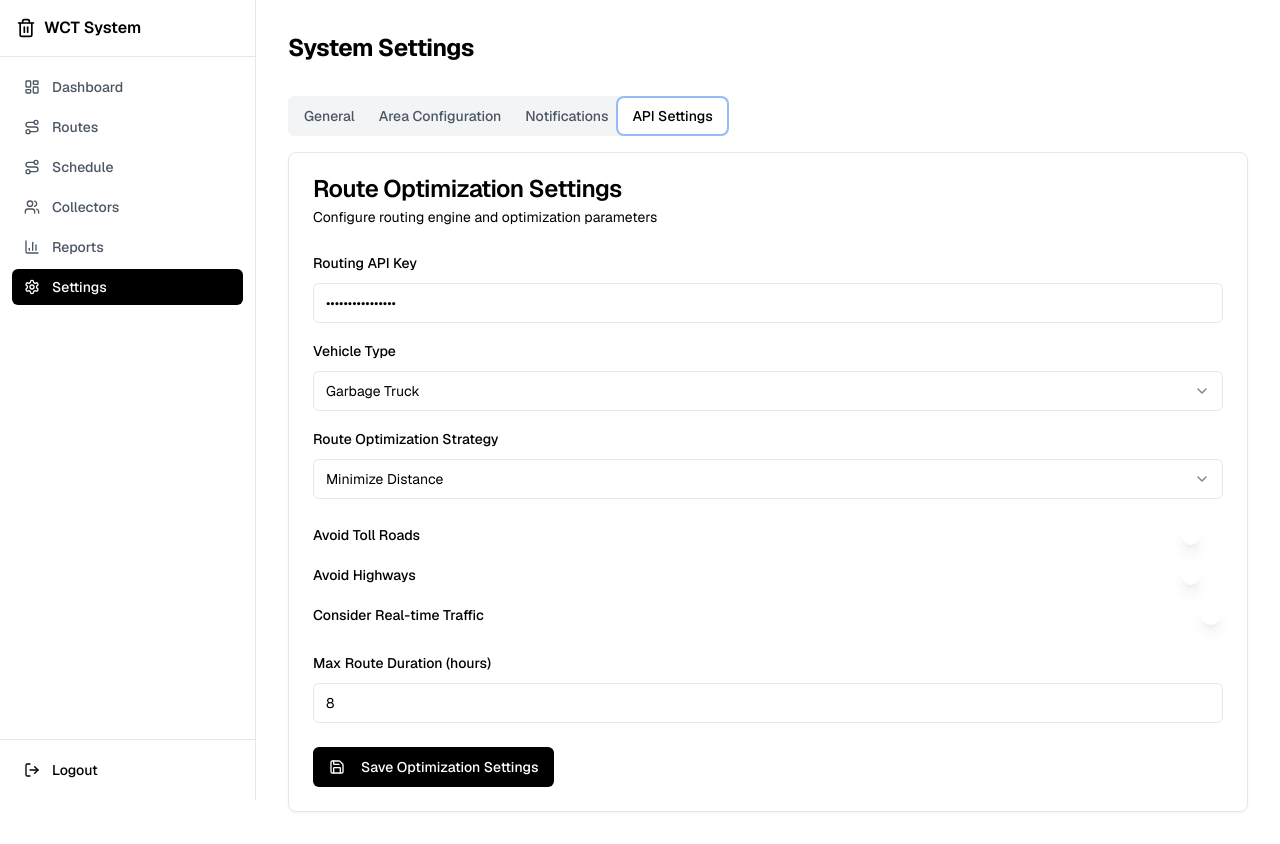
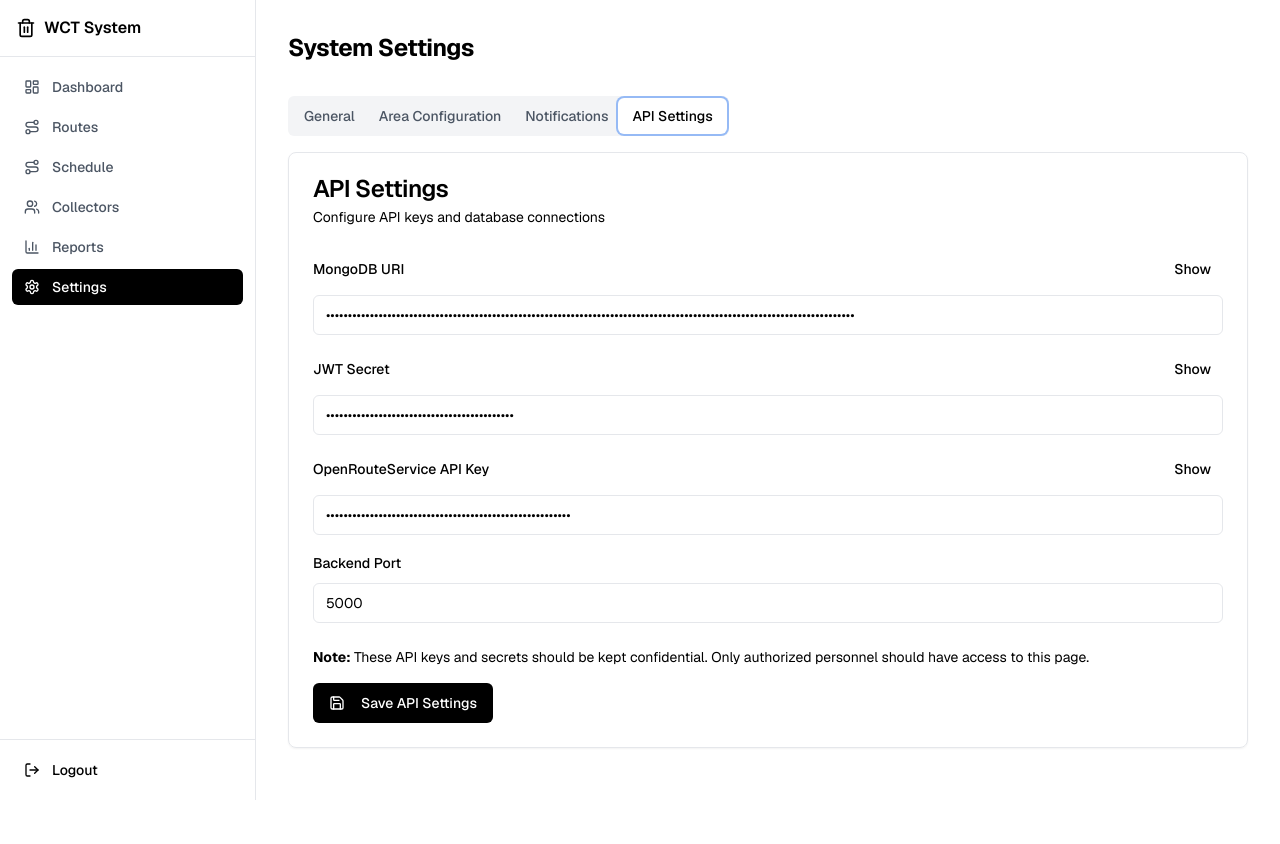
Before and after one commit to GaruVA/wctsystem-admin, a Next.js app: page /dashboard/settings in a window 1280 px wide. Both pictures are taken after a click on the tab "API Settings". After the commit the page ends 800 px from the top, so only its background shows below. Built offline with nearby package versions, Linux system fonts and the light colour scheme.

Commit message:
update switch component styles

```diff
--- a/app/dashboard/settings/page.tsx
+++ b/app/dashboard/settings/page.tsx
@@ -10,8 +10,15 @@ import { Switch } from "@/components/ui/switch"
 import { Slider } from "@/components/ui/slider"
 import { Select, SelectContent, SelectItem, SelectTrigger, SelectValue } from "@/components/ui/select"
 import { Save, Upload } from "lucide-react"
+import { useState } from "react"
 
 export default function SettingsPage() {
+  const [showSecrets, setShowSecrets] = useState({
+    mongodb: false,
+    jwt: false,
+    ors: false
+  });
+
   return (
       <div className="flex flex-col gap-4 p-4 md:gap-8 md:p-8">
         <div className="flex items-center justify-between">
@@ -23,7 +30,7 @@ export default function SettingsPage() {
             <TabsTrigger value="general">General</TabsTrigger>
             <TabsTrigger value="collection">Area Configuration</TabsTrigger>
             <TabsTrigger value="alerts">Notifications</TabsTrigger>
-            <TabsTrigger value="optimization">API Settings</TabsTrigger>
+            <TabsTrigger value="api">API Settings</TabsTrigger>
           </TabsList>
 
           <TabsContent value="general" className="space-y-4">
@@ -46,21 +53,8 @@ export default function SettingsPage() {
                   <Input id="admin-email" type="email" defaultValue="admin@wctsystem.com" />
                 </div>
                 <div className="flex items-center justify-between space-y-0">
-                  <Label htmlFor="dark-mode">Dark Mode</Label>
-                  <Switch id="dark-mode" />
-                </div>
-                <div className="flex items-center justify-between space-y-0">
-                  <Label htmlFor="notifications">Enable System Notifications</Label>
+                  <Label htmlFor="notifications">Enable Notifications</Label>
                   <Switch id="notifications" defaultChecked />
-                </div>
-                <div className="space-y-2 pt-2">
-                  <Label htmlFor="logo-upload">Company Logo</Label>
-                  <div className="flex gap-2">
-                    <Input id="logo-upload" type="file" />
-                    <Button variant="outline" size="icon">
-                      <Upload className="h-4 w-4" />
-                    </Button>
-                  </div>
                 </div>
               </CardContent>
               <CardFooter>
@@ -153,18 +147,6 @@ export default function SettingsPage() {
                   <Label htmlFor="sms-alerts">SMS Alerts</Label>
                   <Switch id="sms-alerts" />
                 </div>
-                <div className="flex items-center justify-between space-y-0">
-                  <Label htmlFor="dashboard-alerts">Dashboard Alerts</Label>
-                  <Switch id="dashboard-alerts" defaultChecked />
-                </div>
-                <div className="flex items-center justify-between space-y-0">
-                  <Label htmlFor="collector-notifications">Driver Mobile Notifications</Label>
-                  <Switch id="collector-notifications" defaultChecked />
-                </div>
-                <div className="space-y-2 pt-2">
-                  <Label htmlFor="alert-emails">Additional Alert Recipients</Label>
-                  <Input id="alert-emails" placeholder="Email addresses separated by commas" />
-                </div>
               </CardContent>
               <CardFooter>
                 <Button>
@@ -175,69 +157,82 @@ export default function SettingsPage() {
             </Card>
           </TabsContent>
 
-          <TabsContent value="optimization" className="space-y-4">
+          <TabsContent value="api" className="space-y-4">
             <Card>
               <CardHeader>
-                <CardTitle>Route Optimization Settings</CardTitle>
-                <CardDescription>Configure routing engine and optimization parameters</CardDescription>
+                <CardTitle>API Settings</CardTitle>
+                <CardDescription>Configure API keys and database connections</CardDescription>
               </CardHeader>
               <CardContent className="space-y-4">
                 <div className="space-y-2">
-                  <Label htmlFor="api-key">Routing API Key</Label>
-                  <Input id="api-key" type="password" defaultValue="••••••••••••••••" />
+                  <div className="flex items-center justify-between">
+                    <Label htmlFor="mongodb-uri">MongoDB URI</Label>
+                    <Button
+                      variant="ghost"
+                      size="sm"
+                      onClick={() => setShowSecrets({...showSecrets, mongodb: !showSecrets.mongodb})}
+                    >
+                      {showSecrets.mongodb ? "Hide" : "Show"}
+                    </Button>
+                  </div>
+                  <Input
+                    id="mongodb-uri"
+                    type={showSecrets.mongodb ? "text" : "password"}
+                    defaultValue="mongodb+srv://garukaassalaarachchi:RJL8J7ZEnsNzycnt@db.fbree.mongodb.net/wctsystem?retryWrites=true&w=majority&appName=DB"
+                  />
                 </div>
                 <div className="space-y-2">
-                  <Label>Vehicle Type</Label>
-                  <Select defaultValue="garbage-truck">
-                    <SelectTrigger>
-                      <SelectValue placeholder="Select vehicle type" />
-                    </SelectTrigger>
-                    <SelectContent>
-                      <SelectItem value="garbage-truck">Garbage Truck</SelectItem>
-                      <SelectItem value="pickup-truck">Pickup Truck</SelectItem>
-                      <SelectItem value="compact-vehicle">Compact Vehicle</SelectItem>
-                    </SelectContent>
-                  </Select>
+                  <div className="flex items-center justify-between">
+                    <Label htmlFor="jwt-secret">JWT Secret</Label>
+                    <Button
+                      variant="ghost"
+                      size="sm"
+                      onClick={() => setShowSecrets({...showSecrets, jwt: !showSecrets.jwt})}
+                    >
+                      {showSecrets.jwt ? "Hide" : "Show"}
+                    </Button>
+                  </div>
+                  <Input
+                    id="jwt-secret"
+                    type={showSecrets.jwt ? "text" : "password"}
+                    defaultValue="H9igabBAKjzwJoXzepsNHfXo4DAOEvXzSPa-jLq9YUc"
+                  />
                 </div>
                 <div className="space-y-2">
-                  <Label>Route Optimization Strategy</Label>
-                  <Select defaultValue="distance">
-                    <SelectTrigger>
-                      <SelectValue placeholder="Select strategy" />
-                    </SelectTrigger>
-                    <SelectContent>
-                      <SelectItem value="distance">Minimize Distance</SelectItem>
-                      <SelectItem value="time">Minimize Time</SelectItem>
-                      <SelectItem value="balanced">Balanced Approach</SelectItem>
-                      <SelectItem value="fill-priority">Fill Level Priority</SelectItem>
-                    </SelectContent>
-                  </Select>
+                  <div className="flex items-center justify-between">
+                    <Label htmlFor="ors-api-key">OpenRouteService API Key</Label>
+                    <Button
+                      variant="ghost"
+                      size="sm"
+                      onClick={() => setShowSecrets({...showSecrets, ors: !showSecrets.ors})}
+                    >
+                      {showSecrets.ors ? "Hide" : "Show"}
+                    </Button>
+                  </div>
+                  <Input
+                    id="ors-api-key"
+                    type={showSecrets.ors ? "text" : "password"}
+                    defaultValue="5b3ce3597851110001cf62489d3650ef4f0f47a9b852b45571dc18ed"
+                  />
                 </div>
-                <div className="flex items-center justify-between space-y-0 pt-2">
-                  <Label htmlFor="avoid-tolls">Avoid Toll Roads</Label>
-                  <Switch id="avoid-tolls" />
-                </div>
-                <div className="flex items-center justify-between space-y-0">
-                  <Label htmlFor="avoid-highways">Avoid Highways</Label>
-                  <Switch id="avoid-highways" />
-                </div>
-                <div className="flex items-center justify-between space-y-0">
-                  <Label htmlFor="real-time-traffic">Consider Real-time Traffic</Label>
-                  <Switch id="real-time-traffic" defaultChecked />
-                </div>
-                <div className="space-y-2 pt-2">
-                  <Label>Max Route Duration (hours)</Label>
-                  <Input type="number" defaultValue="8" />
+                <div className="space-y-2">
+                  <Label htmlFor="backend-port">Backend Port</Label>
+                  <Input id="backend-port" type="number" defaultValue="5000" />
                 </div>
               </CardContent>
-              <CardFooter>
+              <CardFooter className="flex flex-col items-start gap-4">
+                <div className="text-sm text-muted-foreground">
+                  <strong>Note:</strong> These API keys and secrets should be kept confidential.
+                  Only authorized personnel should have access to this page.
+                </div>
                 <Button>
                   <Save className="mr-2 h-4 w-4" />
-                  Save Optimization Settings
+                  Save API Settings
                 </Button>
               </CardFooter>
             </Card>
           </TabsContent>
+
         </Tabs>
       </div>
   )
--- a/components/ui/switch.tsx
+++ b/components/ui/switch.tsx
@@ -11,7 +11,7 @@ const Switch = React.forwardRef<
 >(({ className, ...props }, ref) => (
   <SwitchPrimitives.Root
     className={cn(
-      "peer inline-flex h-6 w-11 shrink-0 cursor-pointer items-center rounded-full border-2 border-transparent transition-colors focus-visible:outline-none focus-visible:ring-2 focus-visible:ring-ring focus-visible:ring-offset-2 focus-visible:ring-offset-background disabled:cursor-not-allowed disabled:opacity-50 data-[state=checked]:bg-primary data-[state=unchecked]:bg-input",
+      "peer inline-flex h-6 w-11 shrink-0 cursor-pointer items-center rounded-full border-2 border-transparent transition-colors focus-visible:outline-none focus-visible:ring-2 focus-visible:ring-ring focus-visible:ring-offset-2 focus-visible:ring-offset-background disabled:cursor-not-allowed disabled:opacity-50 data-[state=checked]:bg-black data-[state=unchecked]:bg-gray-200",
       className
     )}
     {...props}
@@ -19,7 +19,7 @@ const Switch = React.forwardRef<
   >
     <SwitchPrimitives.Thumb
       className={cn(
-        "pointer-events-none block h-5 w-5 rounded-full bg-background shadow-lg ring-0 transition-transform data-[state=checked]:translate-x-5 data-[state=unchecked]:translate-x-0"
+        "pointer-events-none block h-5 w-5 rounded-full bg-white shadow-lg ring-0 transition-transform data-[state=checked]:translate-x-5 data-[state=unchecked]:translate-x-0"
       )}
     />
   </SwitchPrimitives.Root>
```
